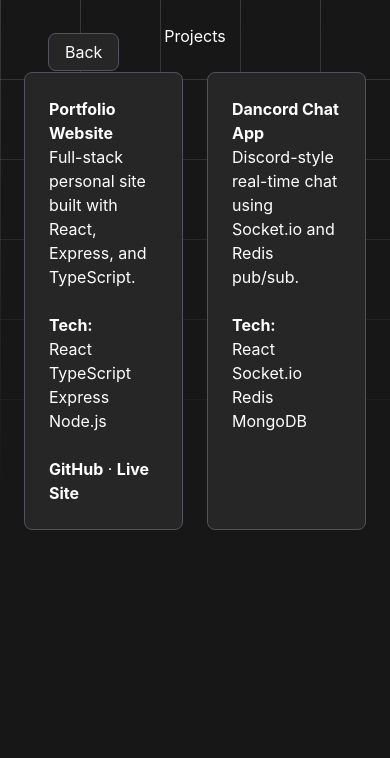
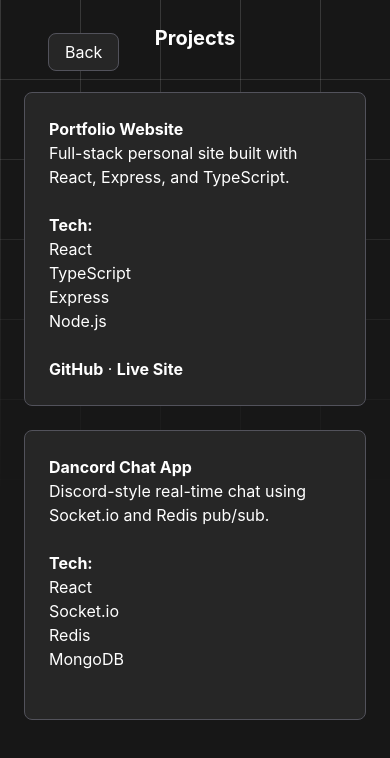
Before and after one commit to dansk-i/Portfolio-Website, a React (Create React App) app in the folder client/: page /Portfolio-Website/projects in a window 390 px wide. Shown: the top 758 px of the page. Built offline with nearby package versions, Linux system fonts and the light colour scheme.

Commit message:
Fix project and profile picture styling for mobile

```diff
--- a/client/src/pages/Home.tsx
+++ b/client/src/pages/Home.tsx
@@ -78,7 +78,7 @@
 
 
               {/* Logo Links */}
-              <div className='flex flex-row gap-4 justify-start place-items-center'>
+              <div className='flex flex-row gap-4 justify-start place-items-center max-sm:pt-4'>
 
                 <div className='w-20'>
                   <button onClick={() => window.open("https://github.com/dansk-i", "_blank")}
@@ -118,7 +118,7 @@
 
             </div>
 
-          <img src={profilePic} alt='Profile' className='w-auto max-h-[300px] select-none border-2' />
+          <img src={profilePic} alt='Profile' className='w-auto max-h-[300px] select-none border-2 max-sm:hidden' />
 
         </div>
 
--- a/client/src/pages/Projects.tsx
+++ b/client/src/pages/Projects.tsx
@@ -40,9 +40,9 @@
       <div className='text-white flex flex-col items-center justify-center gap-6 p-6 overflow-hidden w-full h-full'>
 
 
-              <h1>Projects</h1>
+              <h1 className='font-bold text-xl'>Projects</h1>
 
-              <div className='flex-none w-full max-w-4xl grid grid-cols-2 gap-6'>
+              <div className='flex-none w-full max-w-4xl grid grid-cols-2 gap-6 pt-4 max-sm:grid-cols-1'>
                 {projects.map(p => (
                   <article key={p.id} className="bg-neutral-800 border border-zinc-600 p-6 rounded-lg hover:border-zinc-400 hover:border-1 transition duration-200">
                     <h2 className='font-bold'>{p.title}</h2>
```
